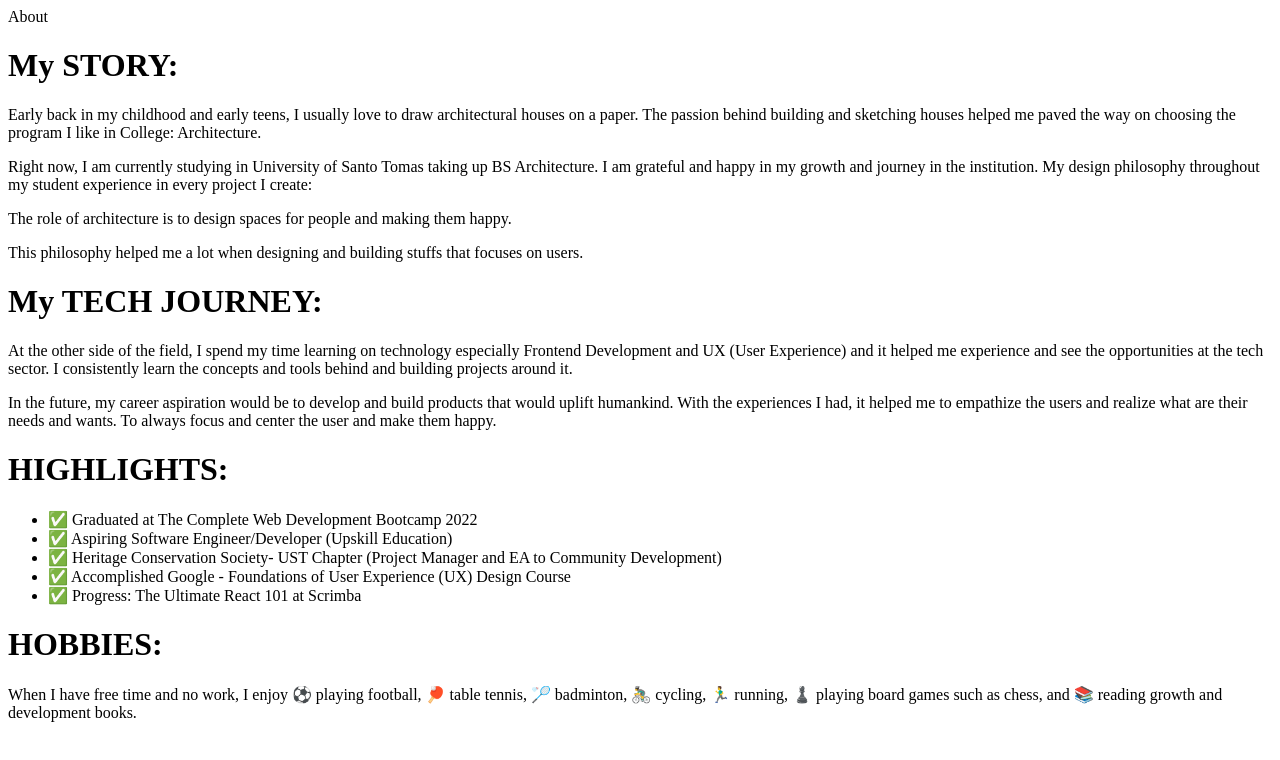
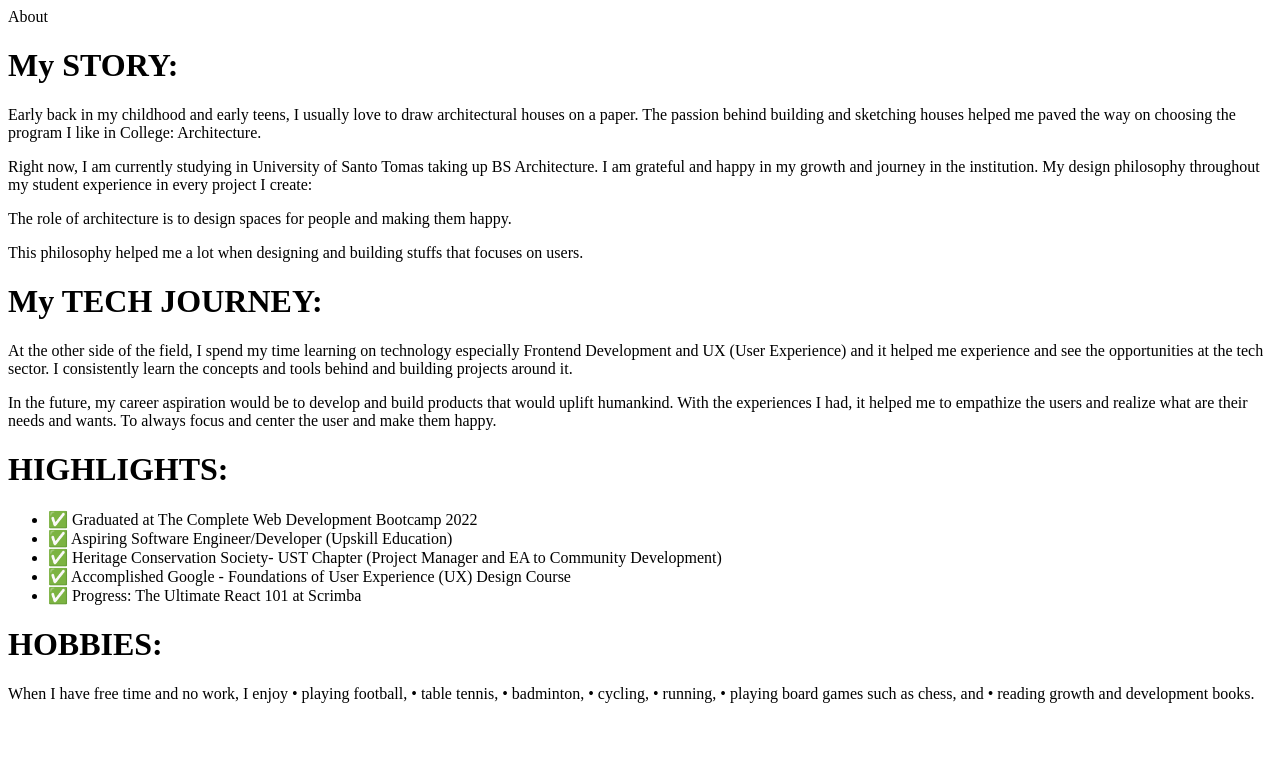
Before and after one commit to johncanero/johncanero-website, a Next.js app: page /about in a window 1280 px wide. Shown: the top 760 px of the page. Built offline with nearby package versions, Linux system fonts and the light colour scheme.

Commit message:
Update About Me, Add Techstack File, Fix Header Font Size

```diff
--- a/pages/about.tsx
+++ b/pages/about.tsx
@@ -7,9 +7,10 @@ const about = () => {
         About
       </div>
 
-
       <div className=" font-Poppins mx-8 md:mx-60">
-        <h1 className="mt-6 text-center font-semibold dark:text-transparent dark:bg-clip-text dark:bg-gradient-to-r dark:from-cyan-500 dark:to-blue-500">My STORY:</h1>
+        <h1 className="mt-6 text-center font-semibold dark:text-transparent dark:bg-clip-text dark:bg-gradient-to-r dark:from-cyan-500 dark:to-blue-500">
+          My STORY:
+        </h1>
         <p className="mt-3 text-justify">
           Early back in my childhood and early teens, I usually love to draw
           architectural houses on a paper. The passion behind building and
@@ -34,13 +35,16 @@ const about = () => {
           that focuses on users.
         </p>
 
-        <h1 className="mt-6 text-center font-semibold dark:text-transparent dark:bg-clip-text dark:bg-gradient-to-r dark:from-cyan-500 dark:to-blue-500">My TECH JOURNEY:</h1>
+        <h1 className="mt-6 text-center font-semibold dark:text-transparent dark:bg-clip-text dark:bg-gradient-to-r dark:from-cyan-500 dark:to-blue-500">
+          My TECH JOURNEY:
+        </h1>
 
         <p className="mt-3 text-justify">
           At the other side of the field, I spend my time learning on technology
-          especially Frontend Development and UX (User Experience) and it helped me experience and
-          see the opportunities at the tech sector. I consistently learn the
-          concepts and tools behind and building projects around it.
+          especially Frontend Development and UX (User Experience) and it helped
+          me experience and see the opportunities at the tech sector. I
+          consistently learn the concepts and tools behind and building projects
+          around it.
         </p>
 
         <p className="mt-3 text-justify">
@@ -50,14 +54,14 @@ const about = () => {
           wants. To always focus and center the user and make them happy.
         </p>
 
-        <h1 className="mt-6 text-left font-semibold dark:text-transparent dark:bg-clip-text dark:bg-gradient-to-r dark:from-cyan-500 dark:to-blue-500">HIGHLIGHTS:</h1>
+        <h1 className="mt-6 text-left font-semibold dark:text-transparent dark:bg-clip-text dark:bg-gradient-to-r dark:from-cyan-500 dark:to-blue-500">
+          HIGHLIGHTS:
+        </h1>
 
         <ul>
           <div className="mt-3">
             <li>✅ Graduated at The Complete Web Development Bootcamp 2022 </li>
-            <li>
-              ✅ Aspiring Software Engineer/Developer (Upskill Education)
-            </li>
+            <li>✅ Aspiring Software Engineer/Developer (Upskill Education)</li>
             <li>
               ✅ Heritage Conservation Society- UST Chapter (Project Manager and
               EA to Community Development)
@@ -70,12 +74,19 @@ const about = () => {
           </div>
         </ul>
 
-        <h1 className="mt-6 text-left font-semibold dark:text-transparent dark:bg-clip-text dark:bg-gradient-to-r dark:from-cyan-500 dark:to-blue-500">HOBBIES:</h1>
+        <h1 className="mt-6 text-left font-semibold dark:text-transparent dark:bg-clip-text dark:bg-gradient-to-r dark:from-cyan-500 dark:to-blue-500">
+          HOBBIES:
+        </h1>
 
         <p className="mt-3 mb-12 text-justify">
-          When I have free time and no work, I enjoy ⚽ playing football, 🏓
-          table tennis, 🏸 badminton, 🚴‍♂️ cycling, 🏃‍♂️ running, ♟️ playing board
-          games such as chess, and 📚 reading growth and development books.
+          When I have free time and no work, I enjoy{" "}
+          <span className=" text-cyan-500">•</span> playing football,{" "}
+          <span className=" text-cyan-500">•</span> table tennis,{" "}
+          <span className=" text-cyan-500">•</span> badminton,{" "}
+          <span className=" text-cyan-500">•</span> cycling,{" "}
+          <span className=" text-cyan-500">•</span> running,{" "}
+          <span className=" text-cyan-500">•</span> playing board games such as
+          chess, and <span className=" text-cyan-500">•</span> reading growth and development books.
         </p>
       </div>
     </div>
--- a/sections/Header.tsx
+++ b/sections/Header.tsx
@@ -18,6 +18,7 @@ const Header = () => {
   const navigations = [
     { label: "Home", path: "/" },
     { label: "About Me", path: "/about" },
+    { label: "Tech Stack", path: "/techstack" },
   ];
 
   const renderThemeChanger = () => {
```
Also changed, not shown: pages/techstack.tsx (added, +11 -0 lines).
